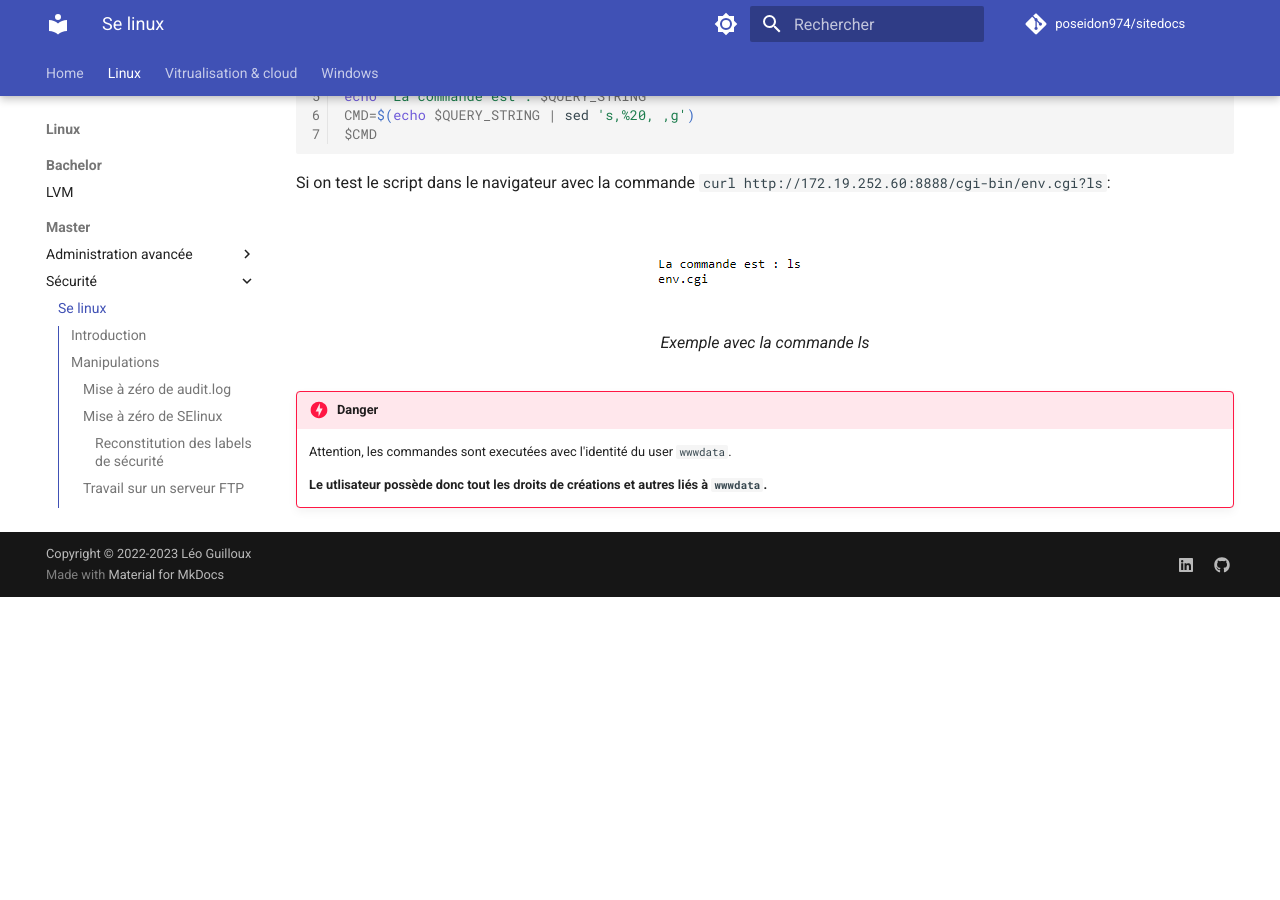
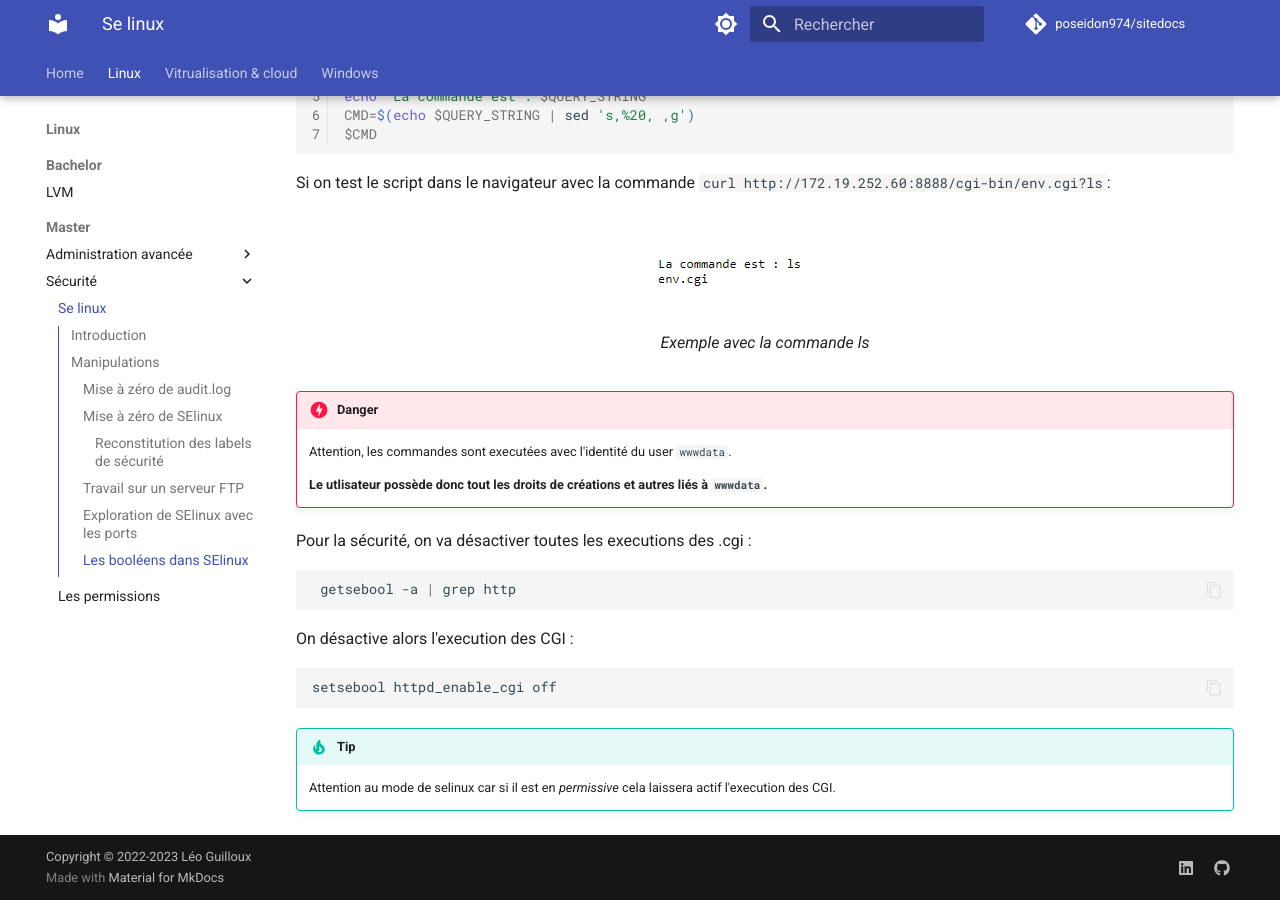
Before and after one commit to poseidon974/sitedocs, an MkDocs documentation site: the page built from docs/Linux/Master/Sécurité/SElinux.md, in a window 1280 px wide and 900 px high, scrolled down 7956 px. Built offline with MkDocs 1.6.1 and Material for MkDocs 9.7.7, drawn with Linux system fonts in a browser that asks for light colours; comment, search, counter and statistics services are not loaded; the version menu is left out; before the commit the page ends 8553 px from its top, so only the background shows below that.

Commit message:
update cours 27/01

````diff
--- a/docs/Linux/Master/Sécurité/SElinux.md
+++ b/docs/Linux/Master/Sécurité/SElinux.md
@@ -426,3 +426,18 @@
     Attention, les commandes sont executées avec l'identité du user `wwwdata`.
 
     **Le utlisateur possède donc tout les droits de créations et autres liés à `wwwdata`.**
+
+Pour la sécurité, on va désactiver toutes les executions des .cgi :
+
+```sh
+ getsebool -a | grep http
+```
+
+On désactive alors l'execution des CGI :
+
+```sh
+setsebool httpd_enable_cgi off
+```
+
+!!!tip
+    Attention au mode de selinux car si il est en *permissive* cela laissera actif l'execution des CGI.
````
